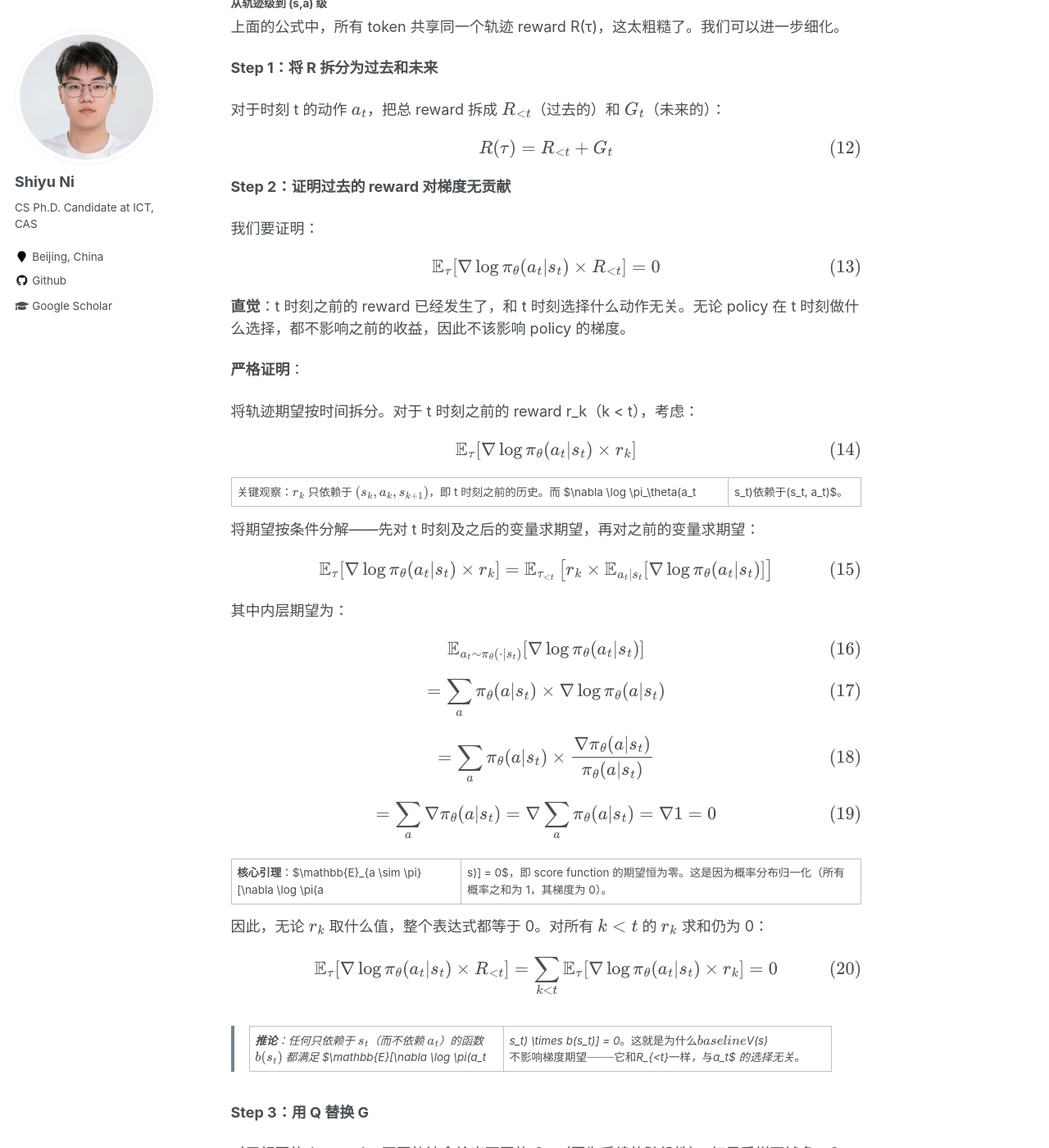
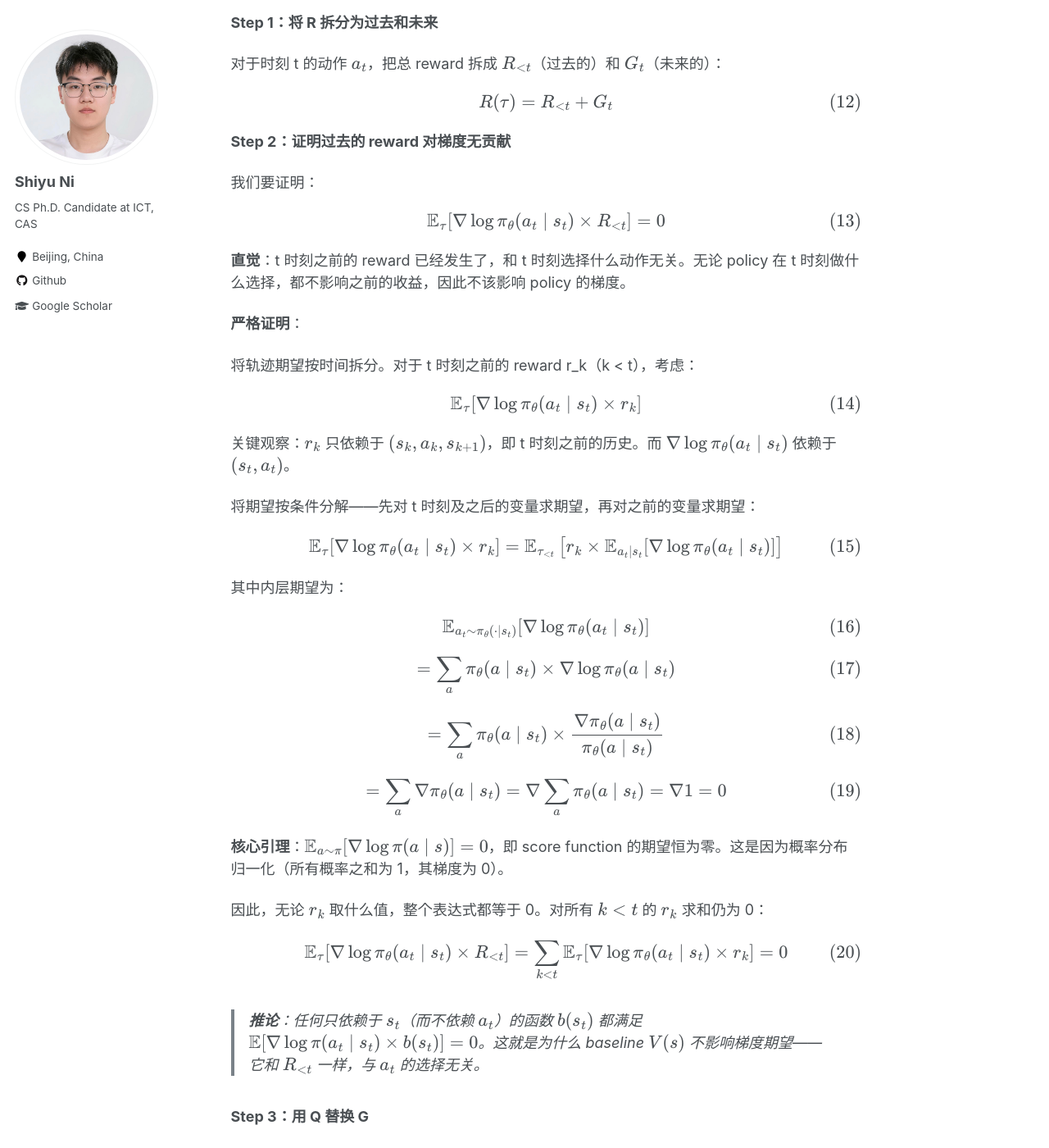
Before and after one commit to ShiyuNee/ShiyuNee.github.io, a Jekyll site: the page built from blogs/RLVR_Handbook.md, in a window 1280 px wide and 1400 px high, scrolled down 3170 px. Shown: the whole window at 82% size. Built offline with Jekyll 4.4.1, drawn with Linux system fonts in a browser that asks for light colours; formulas are drawn with MathJax 3; some of the changed text lies outside the part shown.

Commit message:
Fix: replace | with \mid in all LaTeX math formulas for correct rendering

```diff
--- a/blogs/RLVR_Handbook.md
+++ b/blogs/RLVR_Handbook.md
@@ -73,7 +73,7 @@ $$
 - 奖励高的轨迹 → 增加其中动作的概率
 - 奖励低的轨迹 → 降低其中动作的概率
 
-> 在优化的时候，我们优化的是 policy 的参数 $\theta$，它改变的是 $P(a|s)$，即一个状态下模型该有什么行为。如果在 s 下做 a 可以得到 reward，那我们应该提高 $P(a|s)$ 的概率，而不是优化外部的 reward。
+> 在优化的时候，我们优化的是 policy 的参数 $\theta$，它改变的是 $P(a\mid s)$，即一个状态下模型该有什么行为。如果在 s 下做 a 可以得到 reward，那我们应该提高 $P(a\mid s)$ 的概率，而不是优化外部的 reward。
 
 #### 梯度公式推导
 
@@ -82,23 +82,23 @@ $$
 我们的目标是最大化 expected reward：
 
 $$
-J(\theta) = \mathbb{E}_{\tau \sim \pi_\theta}[R(\tau)] = \sum_\tau P(\tau|\theta) \times R(\tau)
-$$
-
-其中 $\tau$ 是一条完整轨迹 $(s_1,a_1,r_1,s_2,a_2,r_2,...)$，$P(\tau|\theta)$ 是在策略 $\pi_\theta$ 下这条轨迹出现的概率。
+J(\theta) = \mathbb{E}_{\tau \sim \pi_\theta}[R(\tau)] = \sum_\tau P(\tau\mid\theta) \times R(\tau)
+$$
+
+其中 $\tau$ 是一条完整轨迹 $(s_1,a_1,r_1,s_2,a_2,r_2,...)$，$P(\tau\mid\theta)$ 是在策略 $\pi_\theta$ 下这条轨迹出现的概率。
 
 **Step 2：求梯度**
 
 $$
-\nabla J(\theta) = \sum_\tau \nabla P(\tau|\theta) \times R(\tau)
-$$
-
-$$
-= \sum_\tau P(\tau|\theta) \times \nabla \log P(\tau|\theta) \times R(\tau) \quad \text{利用 } \nabla f = f \times \nabla \log f
-$$
-
-$$
-= \mathbb{E}_{\tau \sim \pi_\theta} [ \nabla \log P(\tau|\theta) \times R(\tau) ]
+\nabla J(\theta) = \sum_\tau \nabla P(\tau\mid\theta) \times R(\tau)
+$$
+
+$$
+= \sum_\tau P(\tau\mid\theta) \times \nabla \log P(\tau\mid\theta) \times R(\tau) \quad \text{利用 } \nabla f = f \times \nabla \log f
+$$
+
+$$
+= \mathbb{E}_{\tau \sim \pi_\theta} [ \nabla \log P(\tau\mid\theta) \times R(\tau) ]
 $$
 
 **Step 3：展开轨迹概率**
@@ -106,25 +106,25 @@ $$
 一条轨迹的概率：
 
 $$
-P(\tau|\theta) = P(s_1) \times \pi_\theta(a_1|s_1) \times P(s_2|s_1,a_1) \times \pi_\theta(a_2|s_2) \times \cdots
+P(\tau\mid\theta) = P(s_1) \times \pi_\theta(a_1\mid s_1) \times P(s_2\mid s_1,a_1) \times \pi_\theta(a_2\mid s_2) \times \cdots
 $$
 
 取 log 后：
 
 $$
-\log P(\tau|\theta) = \log P(s_1) + \sum_t \left[ \log \pi_\theta(a_t|s_t) + \log P(s_{t+1}|s_t,a_t) \right]
-$$
-
-求导时，环境转移概率 $P(s_{t+1}|s_t,a_t)$ 和初始状态 $P(s_1)$ 与 $\theta$ 无关，梯度为 0：
-
-$$
-\nabla \log P(\tau|\theta) = \sum_t \nabla \log \pi_\theta(a_t|s_t)
+\log P(\tau\mid\theta) = \log P(s_1) + \sum_t \left[ \log \pi_\theta(a_t\mid s_t) + \log P(s_{t+1}\mid s_t,a_t) \right]
+$$
+
+求导时，环境转移概率 $P(s_{t+1}\mid s_t,a_t)$ 和初始状态 $P(s_1)$ 与 $\theta$ 无关，梯度为 0：
+
+$$
+\nabla \log P(\tau\mid\theta) = \sum_t \nabla \log \pi_\theta(a_t\mid s_t)
 $$
 
 **最终得到轨迹级 Policy Gradient**：
 
 $$
-\nabla J(\theta) = \mathbb{E}_{\tau \sim \pi_\theta} \left[ \sum_t \nabla \log \pi_\theta(a_t|s_t) \times R(\tau) \right]
+\nabla J(\theta) = \mathbb{E}_{\tau \sim \pi_\theta} \left[ \sum_t \nabla \log \pi_\theta(a_t\mid s_t) \times R(\tau) \right]
 $$
 
 > 注意：求期望时天然要求是 on-policy（从 $\pi_\theta$ 中采样），因为公式中的期望是对 $\pi_\theta$ 的分布求的。
@@ -146,7 +146,7 @@ $$
 我们要证明：
 
 $$
-\mathbb{E}_\tau [ \nabla \log \pi_\theta(a_t|s_t) \times R_{<t} ] = 0
+\mathbb{E}_\tau [ \nabla \log \pi_\theta(a_t\mid s_t) \times R_{<t} ] = 0
 $$
 
 **直觉**：t 时刻之前的 reward 已经发生了，和 t 时刻选择什么动作无关。无论 policy 在 t 时刻做什么选择，都不影响之前的收益，因此不该影响 policy 的梯度。
@@ -156,45 +156,45 @@ $$
 将轨迹期望按时间拆分。对于 t 时刻之前的 reward r_k（k < t），考虑：
 
 $$
-\mathbb{E}_\tau [ \nabla \log \pi_\theta(a_t|s_t) \times r_k ]
-$$
-
-关键观察：$r_k$ 只依赖于 $(s_k, a_k, s_{k+1})$，即 t 时刻之前的历史。而 $\nabla \log \pi_\theta(a_t|s_t)$ 依赖于 $(s_t, a_t)$。
+\mathbb{E}_\tau [ \nabla \log \pi_\theta(a_t\mid s_t) \times r_k ]
+$$
+
+关键观察：$r_k$ 只依赖于 $(s_k, a_k, s_{k+1})$，即 t 时刻之前的历史。而 $\nabla \log \pi_\theta(a_t\mid s_t)$ 依赖于 $(s_t, a_t)$。
 
 将期望按条件分解——先对 t 时刻及之后的变量求期望，再对之前的变量求期望：
 
 $$
-\mathbb{E}_\tau [ \nabla \log \pi_\theta(a_t|s_t) \times r_k ]
-= \mathbb{E}_{\tau_{<t}} \left[ r_k \times \mathbb{E}_{a_t|s_t} [ \nabla \log \pi_\theta(a_t|s_t) ] \right]
+\mathbb{E}_\tau [ \nabla \log \pi_\theta(a_t\mid s_t) \times r_k ]
+= \mathbb{E}_{\tau_{<t}} \left[ r_k \times \mathbb{E}_{a_t\mid s_t} [ \nabla \log \pi_\theta(a_t\mid s_t) ] \right]
 $$
 
 其中内层期望为：
 
 $$
-\mathbb{E}_{a_t \sim \pi_\theta(\cdot|s_t)} [ \nabla \log \pi_\theta(a_t|s_t) ]
-$$
-
-$$
-= \sum_a \pi_\theta(a|s_t) \times \nabla \log \pi_\theta(a|s_t)
-$$
-
-$$
-= \sum_a \pi_\theta(a|s_t) \times \frac{\nabla \pi_\theta(a|s_t)}{\pi_\theta(a|s_t)}
-$$
-
-$$
-= \sum_a \nabla \pi_\theta(a|s_t) = \nabla \sum_a \pi_\theta(a|s_t) = \nabla 1 = 0
-$$
-
-**核心引理**：$\mathbb{E}_{a \sim \pi}[\nabla \log \pi(a|s)] = 0$，即 score function 的期望恒为零。这是因为概率分布归一化（所有概率之和为 1，其梯度为 0）。
+\mathbb{E}_{a_t \sim \pi_\theta(\cdot\mid s_t)} [ \nabla \log \pi_\theta(a_t\mid s_t) ]
+$$
+
+$$
+= \sum_a \pi_\theta(a\mid s_t) \times \nabla \log \pi_\theta(a\mid s_t)
+$$
+
+$$
+= \sum_a \pi_\theta(a\mid s_t) \times \frac{\nabla \pi_\theta(a\mid s_t)}{\pi_\theta(a\mid s_t)}
+$$
+
+$$
+= \sum_a \nabla \pi_\theta(a\mid s_t) = \nabla \sum_a \pi_\theta(a\mid s_t) = \nabla 1 = 0
+$$
+
+**核心引理**：$\mathbb{E}_{a \sim \pi}[\nabla \log \pi(a\mid s)] = 0$，即 score function 的期望恒为零。这是因为概率分布归一化（所有概率之和为 1，其梯度为 0）。
 
 因此，无论 $r_k$ 取什么值，整个表达式都等于 0。对所有 $k < t$ 的 $r_k$ 求和仍为 0：
 
 $$
-\mathbb{E}_\tau [ \nabla \log \pi_\theta(a_t|s_t) \times R_{<t} ] = \sum_{k<t} \mathbb{E}_\tau [ \nabla \log \pi_\theta(a_t|s_t) \times r_k ] = 0
-$$
-
-> **推论**：任何只依赖于 $s_t$（而不依赖 $a_t$）的函数 $b(s_t)$ 都满足 $\mathbb{E}[\nabla \log \pi(a_t|s_t) \times b(s_t)] = 0$。这就是为什么 baseline $V(s)$ 不影响梯度期望——它和 $R_{<t}$ 一样，与 $a_t$ 的选择无关。
+\mathbb{E}_\tau [ \nabla \log \pi_\theta(a_t\mid s_t) \times R_{<t} ] = \sum_{k<t} \mathbb{E}_\tau [ \nabla \log \pi_\theta(a_t\mid s_t) \times r_k ] = 0
+$$
+
+> **推论**：任何只依赖于 $s_t$（而不依赖 $a_t$）的函数 $b(s_t)$ 都满足 $\mathbb{E}[\nabla \log \pi(a_t\mid s_t) \times b(s_t)] = 0$。这就是为什么 baseline $V(s)$ 不影响梯度期望——它和 $R_{<t}$ 一样，与 $a_t$ 的选择无关。
 
 **Step 3：用 Q 替换 G**
 
@@ -207,31 +207,31 @@ $$
 经过 Step 2，我们已经得到：
 
 $$
-\nabla J(\theta) = \mathbb{E}_\tau \left[ \sum_t \nabla \log \pi_\theta(a_t|s_t) \times G_t \right]
+\nabla J(\theta) = \mathbb{E}_\tau \left[ \sum_t \nabla \log \pi_\theta(a_t\mid s_t) \times G_t \right]
 $$
 
 对于每个时刻 t，考虑单项：
 
 $$
-\mathbb{E}_\tau [ \nabla \log \pi_\theta(a_t|s_t) \times G_t ]
+\mathbb{E}_\tau [ \nabla \log \pi_\theta(a_t\mid s_t) \times G_t ]
 $$
 
 利用条件期望的 tower property（全期望公式）：先对 $(s_t, a_t)$ 条件化，再对 $(s_t, a_t)$ 求期望：
 
 $$
-= \mathbb{E}_{s_t, a_t} \left[ \nabla \log \pi_\theta(a_t|s_t) \times \mathbb{E}[G_t \mid s_t, a_t] \right]
-$$
-
-这一步的关键在于：$\nabla \log \pi_\theta(a_t|s_t)$ 在给定 $(s_t, a_t)$ 后是确定值（不再是随机变量），可以提到内层条件期望外面。而 $\mathbb{E}[G_t \mid s_t, a_t]$ 正是 $Q^\pi(s_t, a_t)$ 的定义。因此：
-
-$$
-= \mathbb{E}_{s_t, a_t} \left[ \nabla \log \pi_\theta(a_t|s_t) \times Q^\pi(s_t, a_t) \right]
+= \mathbb{E}_{s_t, a_t} \left[ \nabla \log \pi_\theta(a_t\mid s_t) \times \mathbb{E}[G_t \mid s_t, a_t] \right]
+$$
+
+这一步的关键在于：$\nabla \log \pi_\theta(a_t\mid s_t)$ 在给定 $(s_t, a_t)$ 后是确定值（不再是随机变量），可以提到内层条件期望外面。而 $\mathbb{E}[G_t \mid s_t, a_t]$ 正是 $Q^\pi(s_t, a_t)$ 的定义。因此：
+
+$$
+= \mathbb{E}_{s_t, a_t} \left[ \nabla \log \pi_\theta(a_t\mid s_t) \times Q^\pi(s_t, a_t) \right]
 $$
 
 反过来，从 Q 出发也可以还原回 G：
 
 $$
-\mathbb{E}_{s_t, a_t} \left[ \nabla \log \pi_\theta(a_t|s_t) \times Q^\pi(s_t, a_t) \right] = \mathbb{E}_\tau [ \nabla \log \pi_\theta(a_t|s_t) \times G_t ] \quad \text{tower property 反向}
+\mathbb{E}_{s_t, a_t} \left[ \nabla \log \pi_\theta(a_t\mid s_t) \times Q^\pi(s_t, a_t) \right] = \mathbb{E}_\tau [ \nabla \log \pi_\theta(a_t\mid s_t) \times G_t ] \quad \text{tower property 反向}
 $$
 
 两者相等，证毕。
@@ -241,7 +241,7 @@ $$
 **最终得到 (s,a) 级 Policy Gradient**：
 
 $$
-\nabla J(\theta) = \mathbb{E}_{s,a \sim \pi_\theta} \left[ \sum_t \nabla \log \pi_\theta(a_t|s_t) \times Q^\pi(s_t, a_t) \right]
+\nabla J(\theta) = \mathbb{E}_{s,a \sim \pi_\theta} \left[ \sum_t \nabla \log \pi_\theta(a_t\mid s_t) \times Q^\pi(s_t, a_t) \right]
 $$
 
 **Step 4：用 A 替换 Q**
@@ -253,19 +253,19 @@ $$
 只需证明减去 $V(s_t)$ 不影响梯度，即证：
 
 $$
-\mathbb{E}_{s_t, a_t \sim \pi_\theta} [ \nabla \log \pi_\theta(a_t|s_t) \times V(s_t) ] = 0
+\mathbb{E}_{s_t, a_t \sim \pi_\theta} [ \nabla \log \pi_\theta(a_t\mid s_t) \times V(s_t) ] = 0
 $$
 
 将期望拆分为先对 $a_t$ 求期望，再对 $s_t$ 求期望：
 
 $$
-= \mathbb{E}_{s_t} \left[ V(s_t) \times \mathbb{E}_{a_t \sim \pi_\theta(\cdot|s_t)} [ \nabla \log \pi_\theta(a_t|s_t) ] \right]
+= \mathbb{E}_{s_t} \left[ V(s_t) \times \mathbb{E}_{a_t \sim \pi_\theta(\cdot\mid s_t)} [ \nabla \log \pi_\theta(a_t\mid s_t) ] \right]
 $$
 
 $V(s_t)$ 不依赖 $a_t$，可以提到内层期望外面。而内层期望正是 Step 2 中证明过的 score function 期望：
 
 $$
-\mathbb{E}_{a_t \sim \pi_\theta(\cdot|s_t)} [ \nabla \log \pi_\theta(a_t|s_t) ] = 0 \quad \text{Score function 引理}
+\mathbb{E}_{a_t \sim \pi_\theta(\cdot\mid s_t)} [ \nabla \log \pi_\theta(a_t\mid s_t) ] = 0 \quad \text{Score function 引理}
 $$
 
 因此整个表达式为 0，证毕。
@@ -275,7 +275,7 @@ $$
 **最终的 Policy Gradient 公式**：
 
 $$
-\nabla J(\theta) = \mathbb{E}_{s,a \sim \pi_\theta} \left[ \sum_t \nabla \log \pi_\theta(a_t|s_t) \times A^\pi(s_t, a_t) \right]
+\nabla J(\theta) = \mathbb{E}_{s,a \sim \pi_\theta} \left[ \sum_t \nabla \log \pi_\theta(a_t\mid s_t) \times A^\pi(s_t, a_t) \right]
 $$
 
 这就是最终的 Policy Gradient 公式。从"绝对好坏"变成了"比平均好多少"，方差大幅下降。
@@ -289,7 +289,7 @@ $$
 解决：减去一个 baseline b（通常是 reward 的均值），这同时也有降低方差的作用：
 
 $$
-\nabla J(\theta) = \mathbb{E}[ \nabla \log \pi(a|s) \times (R - b) ]
+\nabla J(\theta) = \mathbb{E}[ \nabla \log \pi(a\mid s) \times (R - b) ]
 $$
 
 **改进 2：Assign Credit**
@@ -299,7 +299,7 @@ $$
 解决：每个动作只考虑它之后的累积奖励：
 
 $$
-\nabla J(\theta) = \mathbb{E}\left[ \sum_t \nabla \log \pi(a_t|s_t) \times G_t \right]
+\nabla J(\theta) = \mathbb{E}\left[ \sum_t \nabla \log \pi(a_t\mid s_t) \times G_t \right]
 $$
 
 其中 $G_t = r_t + r_{t+1} + \cdots$ 是从 t 时刻开始的未来回报。
@@ -354,22 +354,22 @@ $$
 将 on-policy 的梯度公式改写为 off-policy：
 
 $$
-\nabla J(\theta) = \mathbb{E}_{\tau \sim \pi_{old}} \left[ \frac{\pi_\theta(a|s)}{\pi_{old}(a|s)} \times \nabla \log \pi_\theta(a|s) \times A(s,a) \right]
+\nabla J(\theta) = \mathbb{E}_{\tau \sim \pi_{old}} \left[ \frac{\pi_\theta(a\mid s)}{\pi_{old}(a\mid s)} \times \nabla \log \pi_\theta(a\mid s) \times A(s,a) \right]
 $$
 
 从梯度推导出优化目标（对 $\nabla \log \pi$ 积分）：
 
 $$
-J(\theta) = \mathbb{E}_{s \sim \pi_{old}, a \sim \pi_{old}} \left[ \frac{\pi_\theta(a|s)}{\pi_{old}(a|s)} \times A(s,a) \right]
+J(\theta) = \mathbb{E}_{s \sim \pi_{old}, a \sim \pi_{old}} \left[ \frac{\pi_\theta(a\mid s)}{\pi_{old}(a\mid s)} \times A(s,a) \right]
 $$
 
 这里用了两个近似（因为工程上算不出来精确值）：
 1. **新的优势 → 旧的优势**：用旧策略计算的 A 替代新策略的 A
 2. **新策略的状态分布 → 旧策略的状态分布**：假设新旧策略很接近，状态分布差不多
 
-> 求导的时候只对新策略的 $P(a|s)$ 求导，其他的（旧策略相关的部分）都相当于常数。
-
-**现在的问题**：如果新旧策略对 $P(a|s)$ 的概率差得多，importance weight 会很大或很小，导致更新幅度不可控，策略崩溃。这就引出了 PPO。
+> 求导的时候只对新策略的 $P(a\mid s)$ 求导，其他的（旧策略相关的部分）都相当于常数。
+
+**现在的问题**：如果新旧策略对 $P(a\mid s)$ 的概率差得多，importance weight 会很大或很小，导致更新幅度不可控，策略崩溃。这就引出了 PPO。
 
 ---
 
@@ -388,7 +388,7 @@ J_{PPO} = \mathbb{E}\left[ \min\left(\text{ratio} \times A, \; \text{clip}(\text
 $$
 
 其中：
-- $\text{ratio} = \frac{\pi_{new}(a|s)}{\pi_{old}(a|s)}$ — 新旧策略的概率比
+- $\text{ratio} = \frac{\pi_{new}(a\mid s)}{\pi_{old}(a\mid s)}$ — 新旧策略的概率比
 - $A$ — Advantage（当前动作比平均好多少）
 - $\varepsilon$ — clip 参数（通常 0.2）
 
@@ -727,7 +727,7 @@ $$
 **Step 1：最基本的 Policy Gradient Loss（REINFORCE）**
 
 $$
-\text{loss} = -\log \pi(a|s) \times \text{advantage}
+\text{loss} = -\log \pi(a\mid s) \times \text{advantage}
 $$
 
 直觉：
@@ -1476,7 +1476,7 @@ kl = log_ratio.exp() - 1 - log_ratio
 
 > **数据从哪来？** `policy_loss_function` 需要的所有数据通过 `get_batch(data_iterator, keys)` 从 `rollout_data` 中按 micro-batch 切片获取。GRPO 需要的核心字段为：`tokens`、`log_probs`（rollout 时的 log P）、`ref_log_probs`（ref model 的 log P）、`advantages`、`loss_masks`、`response_lengths`。这些字段在 `compute_advantages_and_returns` 及之前的步骤中已被填充。
 
-> **On-policy 下 ratio=1，loss 是否和当前模型无关？** 这是一个常见的困惑点。当 on-policy 第一次 forward 时，$\text{ratio} = \pi_{new} / \pi_{old} \approx 1$，所以 $\text{loss} \approx -\text{advantage}$。但这**并不意味着 loss 和模型参数无关**：虽然 ratio 系数≈1，但 $\text{loss} = -\text{ratio} \times \text{advantage}$ 中的 advantage 是常数（从 rollout 时计算好的），而梯度是通过 $\text{ratio} = \exp(\text{new\_log\_prob} - \text{old\_log\_prob})$ 中的 `new_log_prob` 对模型参数 $\theta$ 求导得到的。即梯度为 $-\text{ratio} \times \nabla_\theta \log \pi(a|s) \times \text{advantage}$（其中 $\nabla_\theta$ 表示对 $\theta$ 求梯度）。当 ratio≈1 时，梯度近似为 $-\nabla_\theta \log \pi(a|s) \times \text{advantage}$——这正是 REINFORCE 的梯度公式。所以 loss 的**值**看起来和模型无关（≈-advantage），但 loss 的**梯度**完全依赖当前模型的概率分布。或者说：$\text{loss} = -\text{ratio} \times \text{advantage}$ 中的 `ratio` 是一个关于 $\theta$ 的函数，不是常数 1；只是在这一步，ratio 的**取值**碰巧是 1。
+> **On-policy 下 ratio=1，loss 是否和当前模型无关？** 这是一个常见的困惑点。当 on-policy 第一次 forward 时，$\text{ratio} = \pi_{new} / \pi_{old} \approx 1$，所以 $\text{loss} \approx -\text{advantage}$。但这**并不意味着 loss 和模型参数无关**：虽然 ratio 系数≈1，但 $\text{loss} = -\text{ratio} \times \text{advantage}$ 中的 advantage 是常数（从 rollout 时计算好的），而梯度是通过 $\text{ratio} = \exp(\text{new\_log\_prob} - \text{old\_log\_prob})$ 中的 `new_log_prob` 对模型参数 $\theta$ 求导得到的。即梯度为 $-\text{ratio} \times \nabla_\theta \log \pi(a\mid s) \times \text{advantage}$（其中 $\nabla_\theta$ 表示对 $\theta$ 求梯度）。当 ratio≈1 时，梯度近似为 $-\nabla_\theta \log \pi(a\mid s) \times \text{advantage}$——这正是 REINFORCE 的梯度公式。所以 loss 的**值**看起来和模型无关（≈-advantage），但 loss 的**梯度**完全依赖当前模型的概率分布。或者说：$\text{loss} = -\text{ratio} \times \text{advantage}$ 中的 `ratio` 是一个关于 $\theta$ 的函数，不是常数 1；只是在这一步，ratio 的**取值**碰巧是 1。
 
 **函数**：`slime/backends/megatron_utils/loss.py::policy_loss_function`
 
```
